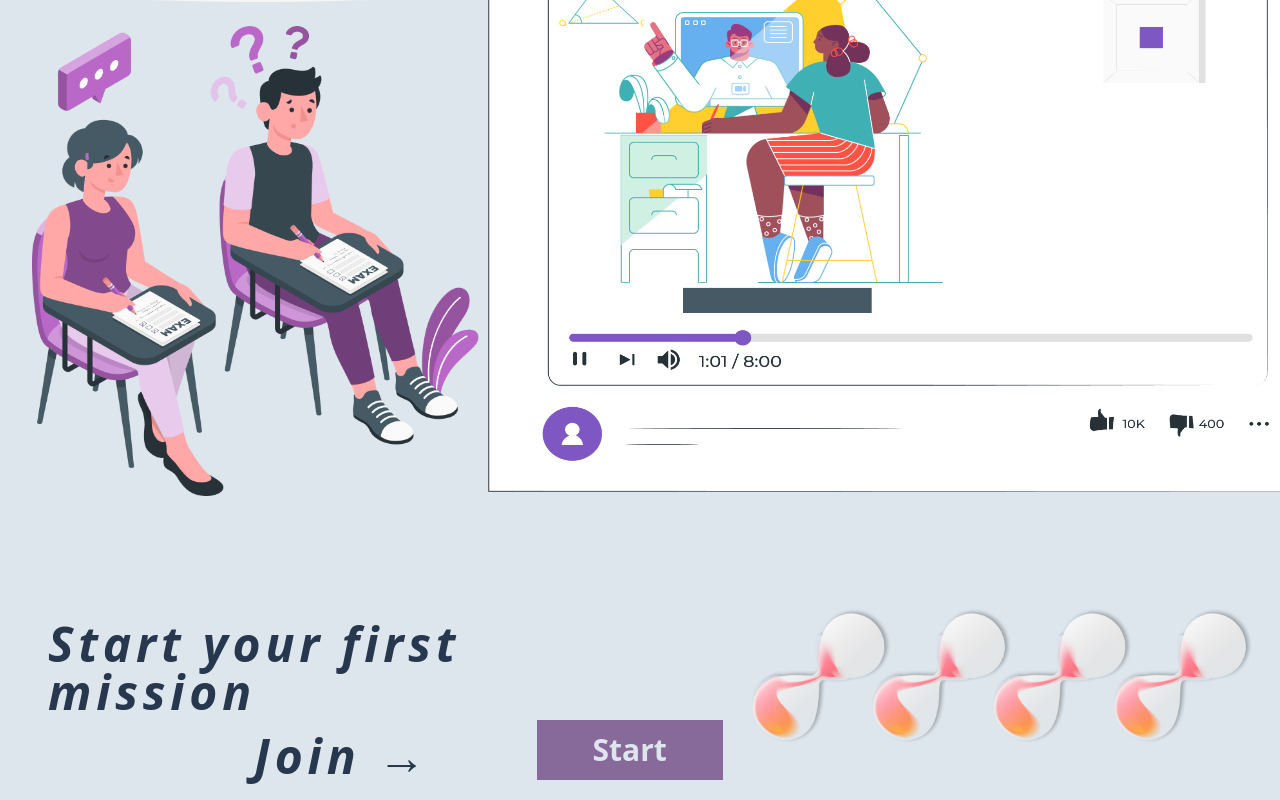
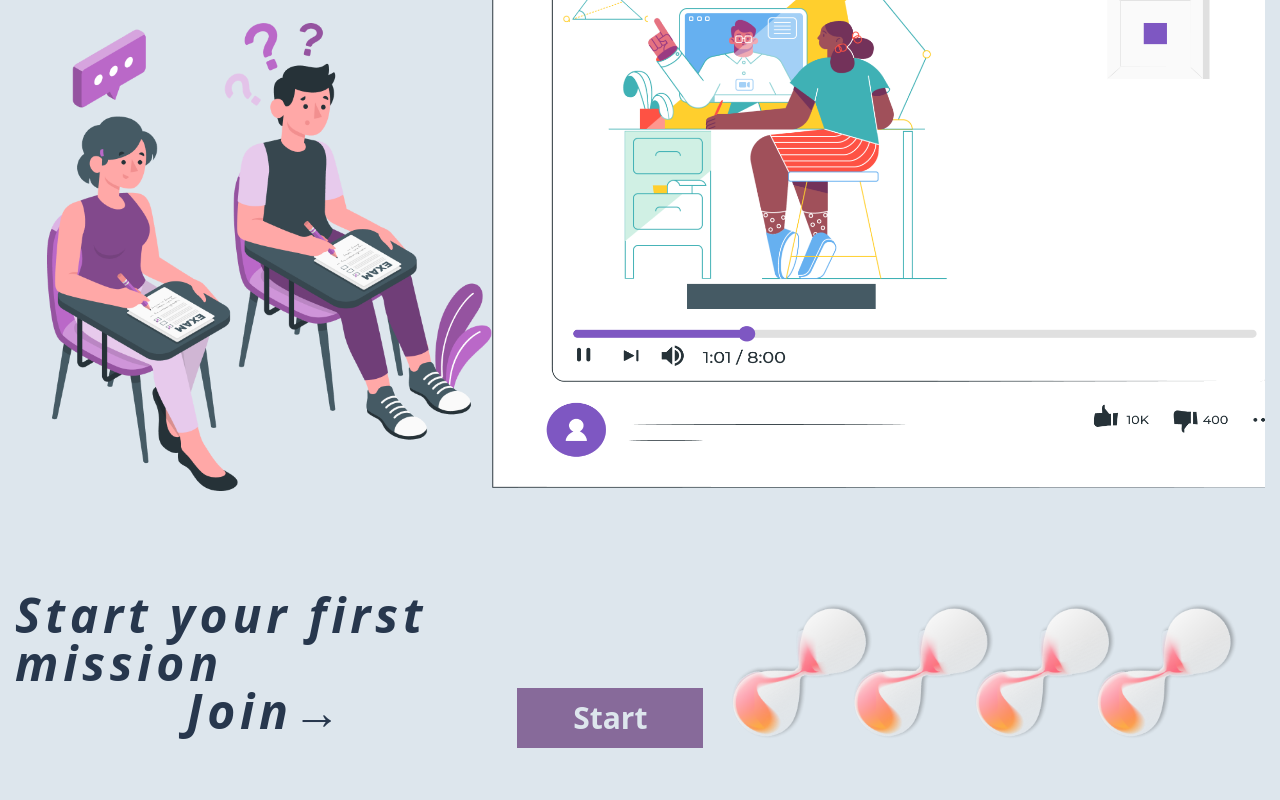
Before and after one commit to Yosif-Abbas/EDUQUEST, a React (Vite) app: page / in a window 1280 px wide. Shown: the part 823-1623 px from the top of the page. After the commit the page ends 1591 px from the top, so only its background shows below. Built offline with nearby package versions, Linux system fonts and the light colour scheme.

Commit message:
'themes'

```diff
--- a/src/components/Home/Footer.jsx
+++ b/src/components/Home/Footer.jsx
@@ -12,17 +12,21 @@ function Footer() {
 
   return (
     <div className="relative mt-20 flex justify-between py-5">
-      <div className="flex items-center">
-        <Title className="mt-6 ml-12 inline-flex flex-col text-5xl font-extrabold italic">
+      <div className="flex">
+        <Title className="inline-flex flex-col text-5xl font-extrabold italic">
           Start your first mission
-          <span className="mt-4 ml-25 self-center">Join →</span>
+          <span className="self-center"> Join→</span>
         </Title>
         <Button className="self-end" size="lg" onClick={handleCoursesRedirect}>
           Start
         </Button>
       </div>
       <div>
-        <img src={HourGlasses} alt="Hourglasses" className="w-2xl" />
+        <img
+          src={HourGlasses}
+          alt="Hourglasses"
+          className="hidden w-2xl md:block"
+        />
       </div>
     </div>
   );
--- a/src/components/Login/LeftSide.jsx
+++ b/src/components/Login/LeftSide.jsx
@@ -8,7 +8,7 @@ import LanguageButton from '../LanguageButton';
 
 function LeftSide() {
   return (
-    <div className="flex min-h-dvh w-3/5 flex-col gap-15 rounded-r-[60px] bg-[#DDE6ED]">
+    <div className="bg-alt flex min-h-dvh w-3/5 flex-col gap-15 rounded-r-[60px]">
       <div className="flex justify-between px-4 py-2">
         <Logo />
         <LanguageButton />
@@ -35,13 +35,13 @@ function LeftSide() {
             </Button>
           </div>
         </form>
-        <p className="text-[#939191]">
+        <p className="text-alt-darker">
           Do you not have an account yet?{' '}
-          <span className="text-[#b9896c]">
+          <span className="text-main-txt">
             <Link to="/signup">Create an Account</Link>
           </span>
         </p>
-        <div className="flex w-full flex-col gap-6 text-[#939191]">
+        <div className="text-alt-darker flex w-full flex-col gap-6">
           <h3 className="self-center text-3xl">- OR -</h3>
           <SocialButtonGroup />
         </div>
--- a/src/index.css
+++ b/src/index.css
@@ -5,3 +5,10 @@
   padding: 0 15px;
   /* width: 600px; */
 }
+
+@theme {
+  --color-main: #dde6ed;
+  --color-alt: #dde6ed;
+  --color-alt-darker: #939191;
+  --color-main-txt: #b9896c;
+}
--- a/src/pages/Home.jsx
+++ b/src/pages/Home.jsx
@@ -3,13 +3,13 @@ import ImageGroup from '../components/Home/ImageGroup';
 
 const Home = () => {
   return (
-    <>
-      <h1 className="mt-6 ml-5 text-4xl font-extrabold whitespace-nowrap italic md:ml-20 lg:ml-55 lg:text-left lg:text-6xl">
+    <div className="container">
+      <h1 className="mt-6 ml-auto text-4xl font-extrabold whitespace-nowrap italic md:ml-20 lg:ml-55 lg:text-left lg:text-6xl">
         Discover. Learn. Level up
       </h1>
       <ImageGroup />
       <Footer />
-    </>
+    </div>
   );
 };
 
```
